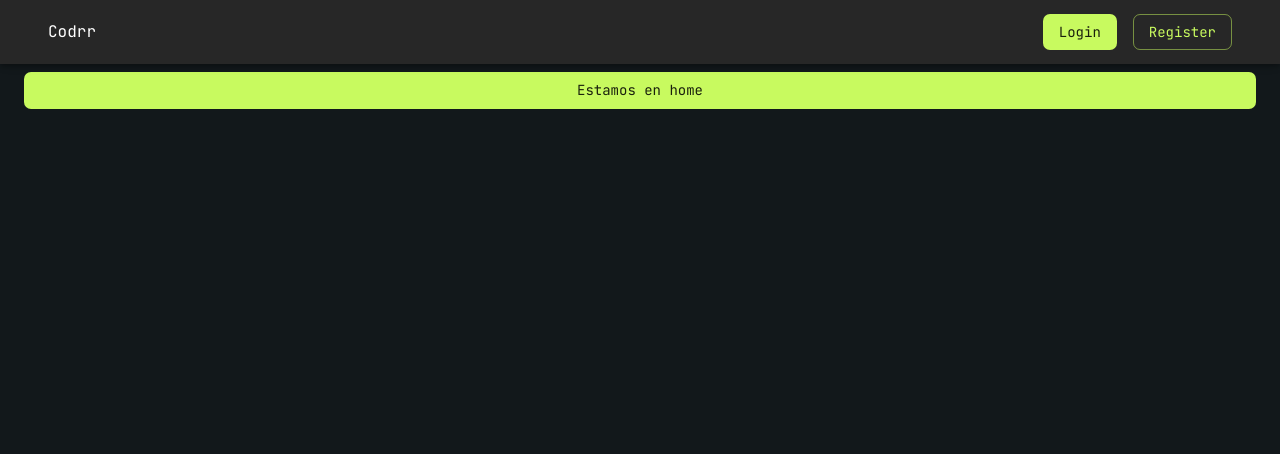
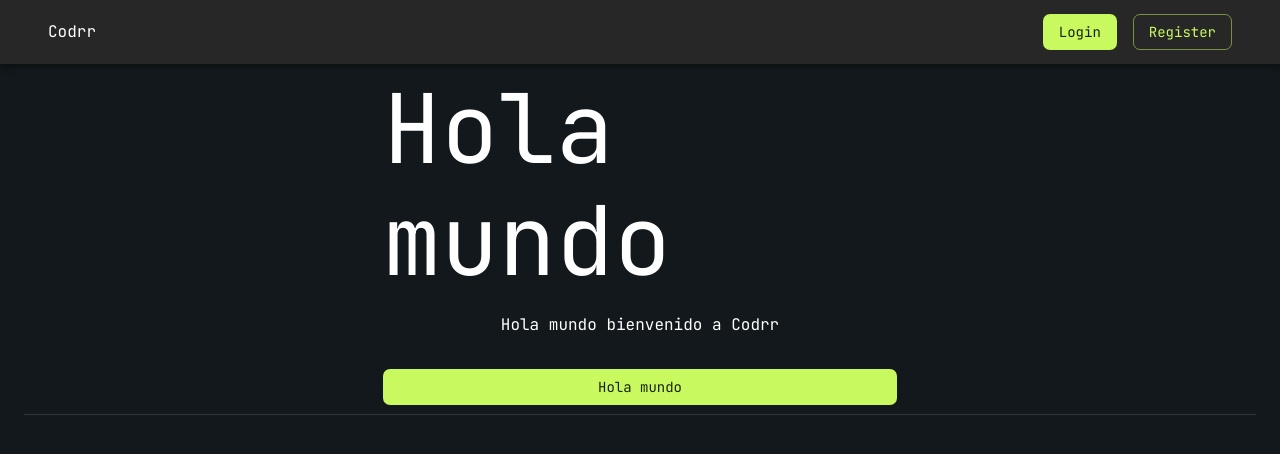
Before and after one commit to josebarrera1996/react-ts-mui, a React (Vite) app: page / in a window 1280 px wide. Shown: the top 454 px of the page. Built offline with nearby package versions, Linux system fonts and the light colour scheme.

Commit message:
Renderizando componentes dentro de otros componentes

```diff
--- a/src/common/NavBar.tsx
+++ b/src/common/NavBar.tsx
@@ -9,13 +9,17 @@
     Typography,
 } from "@mui/material";
 import React from "react";
+import { useNavigate } from "react-router-dom";
 
 // Componente funcional que representará a un menú de navegación
 export const NavBar: React.FC<{}> = () => {
 
+    // Utilizando 'useNavigate' para manejar la navegación
+    const navigate = useNavigate();
+
     return (
         <Box sx={{ flexGrow: 1 }}>
-            <AppBar position="fixed">
+            <AppBar position="sticky">
                 <Toolbar>
                     <Container maxWidth="xl">
                         <Grid
@@ -29,7 +33,9 @@
                             </Grid>
                             <Grid item>
                                 <Stack direction="row" spacing={2}>
-                                    <Button variant="contained">Login</Button>
+                                    <Button variant="contained" onClick={() => navigate("login")}>
+                                        Login
+                                    </Button>
                                     <Button variant="outlined">Register</Button>
                                 </Stack>
                             </Grid>
--- /dev/null
+++ b/src/components/Header/index.tsx
@@ -0,0 +1,52 @@
+import { Box, Divider, Grid, Typography } from "@mui/material";
+import React from "react";
+
+// Definiendo en este type las propiedades de este componente
+type HeaderProps = {
+    title: string;
+    description: string;
+    element?: React.ReactNode | null;
+};
+
+// Componente funcional, creado con la finalidad de ser compartido
+// Recibirá 3 parámetros: 2 que son obligatorios y 1 que es opcional (será un componente)
+export const HeaderComponent: React.FC<HeaderProps> = ({ title, description, element }) => {
+
+    return (
+        <div>
+            <Box sx={{ width: "100%", height: "350px" }}>
+                <Grid
+                    container
+                    direction="row"
+                    justifyContent="center"
+                    alignItems="center"
+                    sx={{ height: "100%" }}
+                >
+                    <Grid item xs={5}>
+                        <Grid
+                            container
+                            direction="column"
+                            justifyContent="center"
+                            alignItems="center"
+                            sx={{ height: "100%" }}
+                        >
+                            <Grid item>
+                                <Typography variant="h1">{title}</Typography>
+                            </Grid>
+                            <Grid item sx={{ mt: 2 }}>
+                                <Typography>{description}</Typography>
+                            </Grid>
+                            {/* Componente a renderizar (opcional) */}
+                            {element !== undefined && (
+                                <Grid sx={{ mt: 4, width: "100%" }} item>
+                                    {element}
+                                </Grid>
+                            )}
+                        </Grid>
+                    </Grid>
+                </Grid>
+            </Box>
+            <Divider />
+        </div>
+    );
+};
--- a/src/components/index.ts
+++ b/src/components/index.ts
@@ -1,2 +1,3 @@
 // Archivo en el que se importarán los componentes de la app
 export { Notification } from "./Notification";
+import { HeaderComponent } from './Header';
--- a/src/pages/home/index.tsx
+++ b/src/pages/home/index.tsx
@@ -1,14 +1,22 @@
 import React from "react";
 import { Button, Container } from "@mui/material";
+import { HeaderComponent } from "../../components/Header";
 
 // Componente de tipo funcional que representará la página de inicio
 export const HomePage: React.FC<{}> = () => {
 
   return (
-    <Container sx={{ mt: 9 }} maxWidth="xl">
-      <Button fullWidth variant="contained">
-        Estamos en home
-      </Button>
+    <Container maxWidth="xl">
+      <HeaderComponent
+        title="Hola mundo"
+        description="Hola mundo bienvenido a Codrr"
+        element={
+          // Componente a renderizar
+          <Button fullWidth variant="contained">
+            Hola mundo
+          </Button>
+        }
+      />
     </Container>
   );
 };
```
